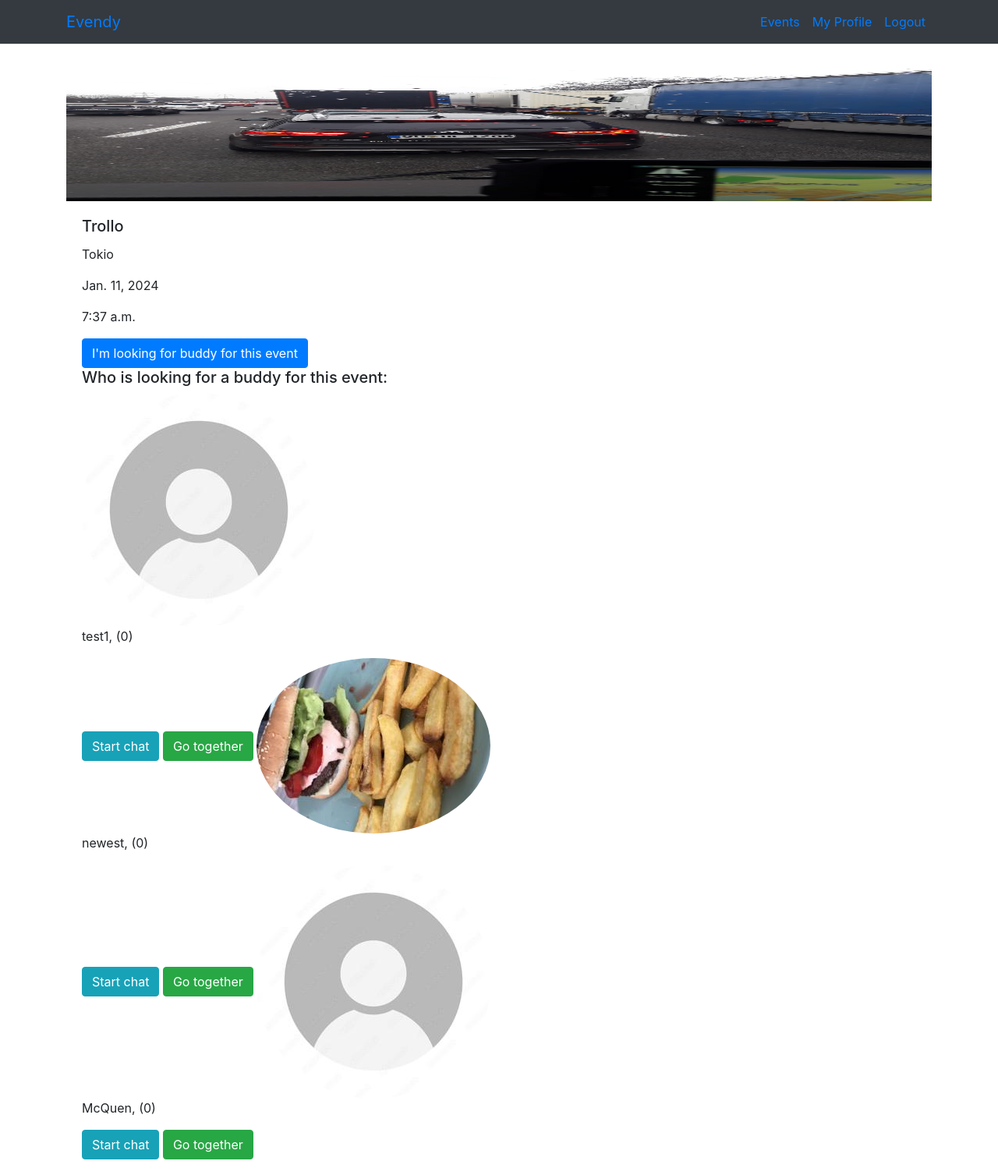
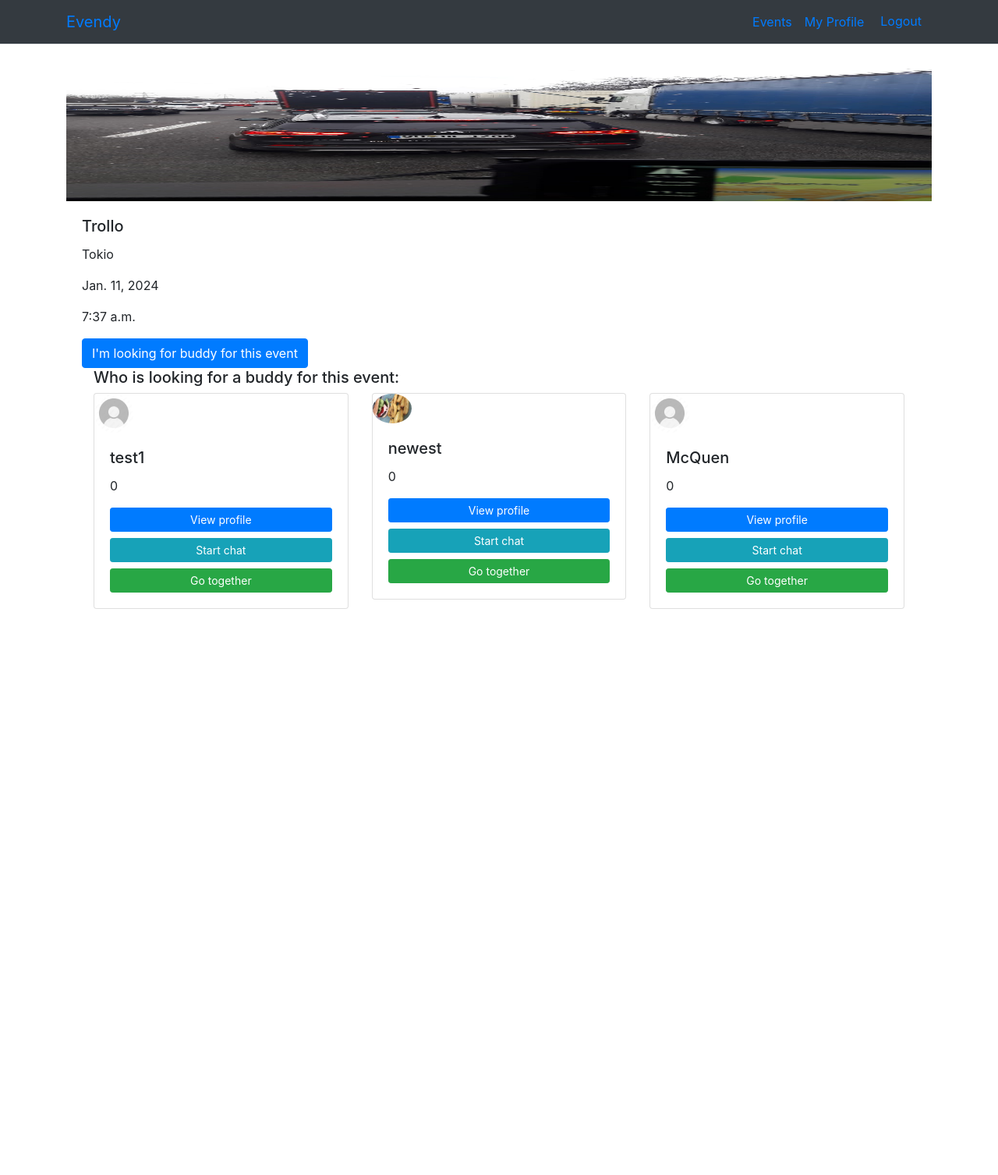
Before and after one commit to marcho4917/Evendy-project, a Django app: page /event-details/1/ in a window 1280 px wide. Shown: the whole page at 78% size. After the commit the page ends 781 px from the top, so only its background shows below. Run offline with Django 5.2, Linux system fonts and the light colour scheme; a user stored in the database is signed in; data comes from the database, SQL or seed files in the repository; both versions use the stored data as it was after the commit; some libraries are stand-ins or nearby versions.

Commit message:
Changes updated

```diff
--- a/evendy_project/evendy/templates/evendy/base.html
+++ b/evendy_project/evendy/templates/evendy/base.html
@@ -27,7 +27,10 @@
                 <a class="nav-item nav-link" href="{% url 'events_list' %}">Events</a>
                 {% if user.is_authenticated %}
                     <a class="nav-item nav-link" href="{% url 'profile' %}">My Profile</a>
-                    <a class="nav-item nav-link" href="{% url 'logout' %}">Logout</a>
+                <form method="POST" action="{% url 'logout' %}">
+                    {% csrf_token %}
+                    <button type="submit" class="btn-link btn">Logout</button>
+                </form>
                 {% else %}
                     <a class="nav-item nav-link" href="{% url 'login' %}">Login</a>
                     <a class="nav-item nav-link" href="{% url 'register' %}">Register</a>
--- a/evendy_project/evendy/templates/evendy/event_details.html
+++ b/evendy_project/evendy/templates/evendy/event_details.html
@@ -20,15 +20,27 @@
                         <button type="button" class="btn btn-primary" disabled>I'm looking for buddy for this event</button>
                     {% endif %}
                 </form>
-                <h5>Who is looking for a buddy for this event:</h5>
-                    {% for profile in event.attendees_looking_for_company.all %}
-                        <img class="rounded-circle profile-img" src="{{ profile.profile_image.url }}">
-                        <p>{{ profile.user.username }}, ({{ profile.calculated_age }})</p>
+                <div class="container">
+    <h5>Who is looking for a buddy for this event:</h5>
+    <div class="row">
+        {% for profile in event.attendees_looking_for_company.all %}
+            <div class="col-md-4 mb-3">
+                <div class="card">
+                    <img class="card-img-top rounded-circle profile-img" src="{{ profile.profile_image.url }}" alt="profile_image" style="max-width: 50px;">
+                    <div class="card-body">
+                        <h5 class="card-title">{{ profile.user.username }}</h5>
+                        <p class="card-text">{{ profile.calculated_age }}</p>
                         {% if user.is_authenticated and user.profile != profile %}
-                            <button type="submit" class="btn btn-info">Start chat</button>
-                            <button type="submit" class="btn btn-success">Go together</button>
+                            <button type="submit" class="btn btn-primary btn-block btn-sm mb-2">View profile</button>
+                            <button type="submit" class="btn btn-info btn-block btn-sm mb-2">Start chat</button>
+                            <button type="submit" class="btn btn-success btn-block btn-sm">Go together</button>
                         {% endif %}
-                    {% endfor %}
+                    </div>
+                </div>
+            </div>
+        {% endfor %}
+    </div>
+</div>
             </div>
         </div>
 {% endblock %}
--- a/evendy_project/evendy/templates/evendy/events_list.html
+++ b/evendy_project/evendy/templates/evendy/events_list.html
@@ -1,7 +1,8 @@
 {% extends 'evendy/base.html' %}
 {% block content %}
-      <form class="d-flex" role="search">
-        <input class="form-control me-2" type="search" placeholder="Search" aria-label="Search">
+      <form class="d-flex" method="POST" action="{% url 'search_events' %}" role="search">
+        {% csrf_token %}
+        <input class="form-control me-2" type="search" placeholder="Search Events" name="searched"  aria-label="Search">
         <button class="btn btn-outline-success" type="submit">Search</button>
       </form>
 <div class="row">
--- a/evendy_project/evendy/urls.py
+++ b/evendy_project/evendy/urls.py
@@ -1,8 +1,9 @@
-from django.urls import path
+from django.urls import path, include
 from . import views as evendy_views
 from django.contrib.auth import views
 
 urlpatterns = [
+
     path('', evendy_views.EventListView.as_view(), name='events_list'),
     path('register/', evendy_views.register, name='register'),
     path('login/', views.LoginView.as_view(template_name='evendy/login.html'), name='login'),
@@ -11,4 +12,5 @@ urlpatterns = [
     path('event-details/<int:pk>/', evendy_views.EventDetailsView.as_view(), name='event_details'),
     path('events-list/', evendy_views.EventListView.as_view(), name="events_list"),
     path('event-details/<int:event_id>/add-or-delete', evendy_views.add_or_remove_user_from_seekers, name='add_or_remove_user_from_seekers'),
+    path('search-events/', evendy_views.search_events, name='search_events'),
 ]
--- a/evendy_project/evendy/views.py
+++ b/evendy_project/evendy/views.py
@@ -81,9 +81,16 @@ def add_or_remove_user_from_seekers(request, event_id):
 
         if action == 'add':
             event.attendees_looking_for_company.add(request.user.profile)
-            messages.success(request, f"Congrats, now just wait for your buddy")
+            messages.success(request, f"Congrats, now just wait for your buddy !")
         elif action == 'remove':
             event.attendees_looking_for_company.remove(request.user.profile)
-            messages.success(request, f"No longer looking for a buddy for this event")
+            messages.success(request, f"You are no longer looking for a buddy for this event")
 
     return redirect('event_details', pk=event_id)
+
+
+def search_events(request):
+    if request.method == 'POST':
+        searched = request.POST.get('searched')
+        events = Event.objects.filter(title__contains=searched)
+        return render(request, 'evendy/search_events.html', {'searched': searched, 'events': events})
--- /dev/null
+++ b/evendy_project/evendy_api/admin.py
@@ -0,0 +1,3 @@
+from django.contrib import admin
+
+# Register your models here.
--- /dev/null
+++ b/evendy_project/evendy_api/apps.py
@@ -0,0 +1,6 @@
+from django.apps import AppConfig
+
+
+class EvenyApiConfig(AppConfig):
+    default_auto_field = 'django.db.models.BigAutoField'
+    name = 'evendy_api'
--- /dev/null
+++ b/evendy_project/evendy_api/models.py
@@ -0,0 +1,3 @@
+from django.db import models
+
+# Create your models here.
--- /dev/null
+++ b/evendy_project/evendy_api/tests.py
@@ -0,0 +1,3 @@
+from django.test import TestCase
+
+# Create your tests here.
--- a/evendy_project/evendy_project/urls.py
+++ b/evendy_project/evendy_project/urls.py
@@ -19,8 +19,7 @@ from django.urls import path, include
 from django.conf import settings
 from django.conf.urls.static import static
 
-
 urlpatterns = [
     path('admin/', admin.site.urls),
-    path('', include('evendy.urls'))
+    path('', include('evendy.urls')),
 ] + static(settings.MEDIA_URL, document_root=settings.MEDIA_ROOT)
```
Also changed, not shown: evendy_project/evendy/templates/evendy/search_events.html (added, +11 -0 lines), evendy_project/evendy_api/views.py (added, +11 -0 lines), evendy_project/db.sqlite3, evendy_project/evendy_api/__init__.py (added), evendy_project/evendy_api/migrations/__init__.py (added), evendy_project/media/profile_pics/IMG_9900.jpg (added), evendy_project/media/profile_pics/IMG_9950.JPG (added), evendy_project/media/profile_pics/Zuruckgeben.jpg (added).
